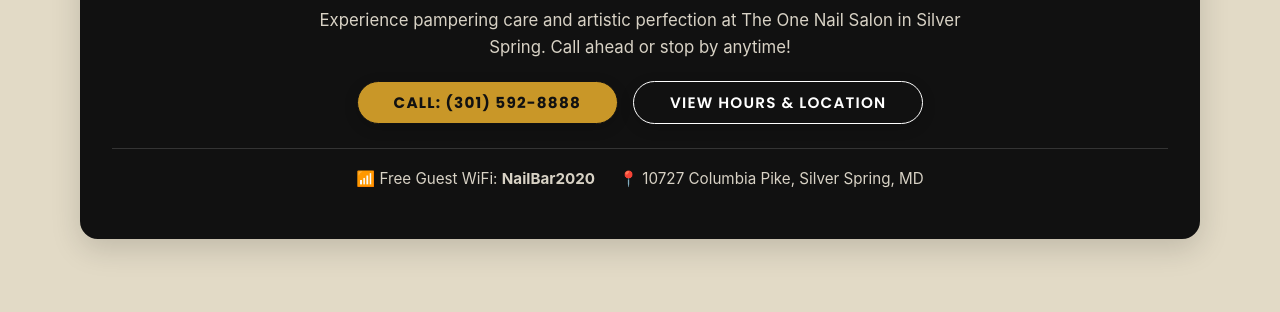
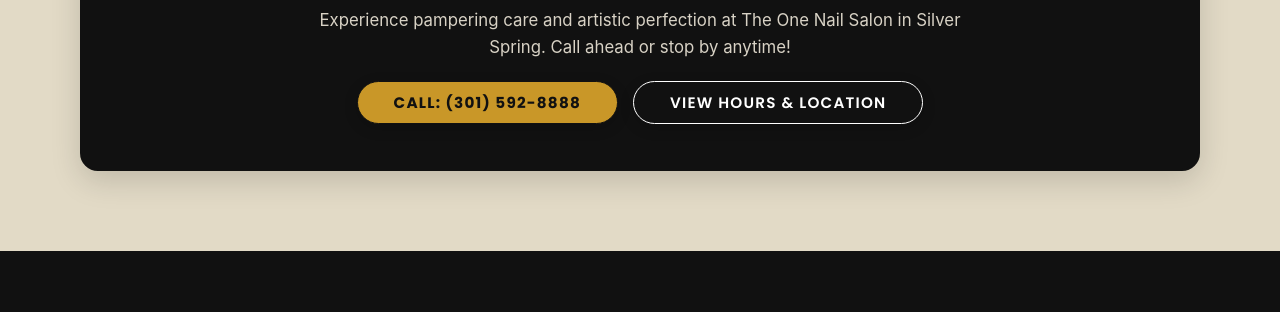
Before and after one commit to Devilin278/the-one-nail-salon, a plain HTML site: page services.html in a window 1280 px wide. Shown: the part 3562-3874 px from the top of the page. Drawn offline with Linux system fonts and the light colour scheme.

Commit message:
Remove guest wifi and location info under walk-ins section on services page

```diff
--- a/services.html
+++ b/services.html
@@ -650,10 +650,6 @@
             <a href="tel:+13015928888" class="btn" style="background: var(--gold); color: #111 !important; font-weight: 700;">Call: (301) 592-8888</a>
             <a href="contact.html" class="btn" style="background: transparent; color: #FFFFFF !important; border: 1.5px solid #FFFFFF;">View Hours &amp; Location</a>
           </div>
-          <div style="margin-top: 24px; padding-top: 18px; border-top: 1px solid rgba(255,255,255,0.15); display: flex; justify-content: center; gap: 24px; flex-wrap: wrap; color: #D8D2C5; font-size: 0.95rem;">
-            <span>📶 Free Guest WiFi: <strong>NailBar2020</strong></span>
-            <span>📍 10727 Columbia Pike, Silver Spring, MD</span>
-          </div>
         </div>
 
       </div>
```
